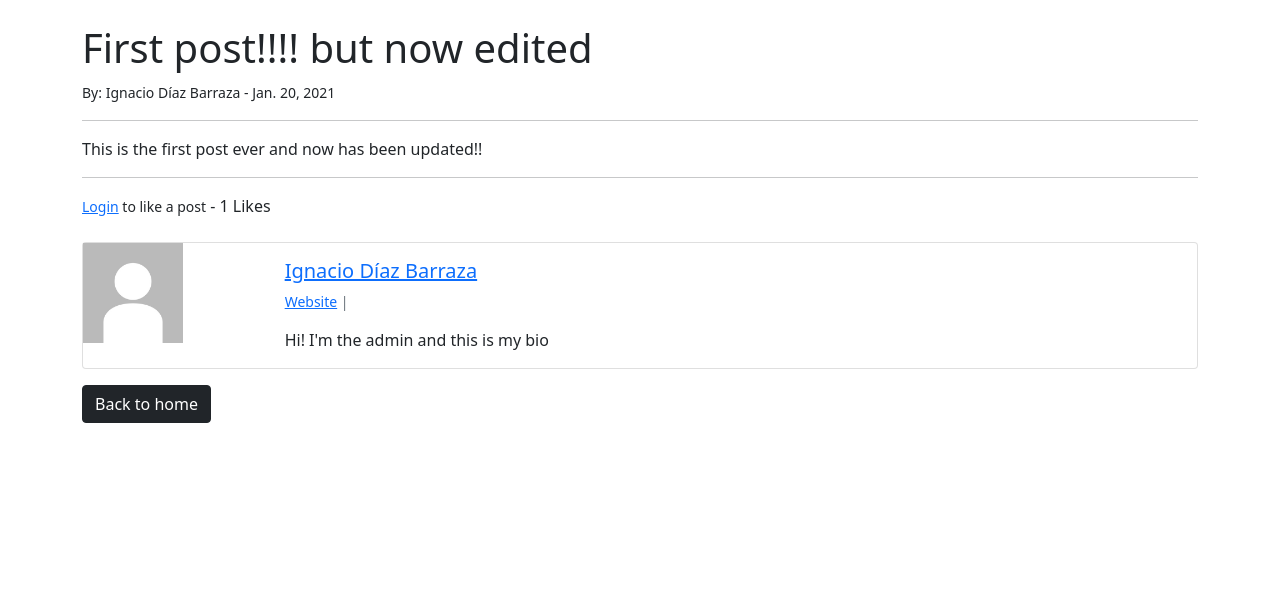
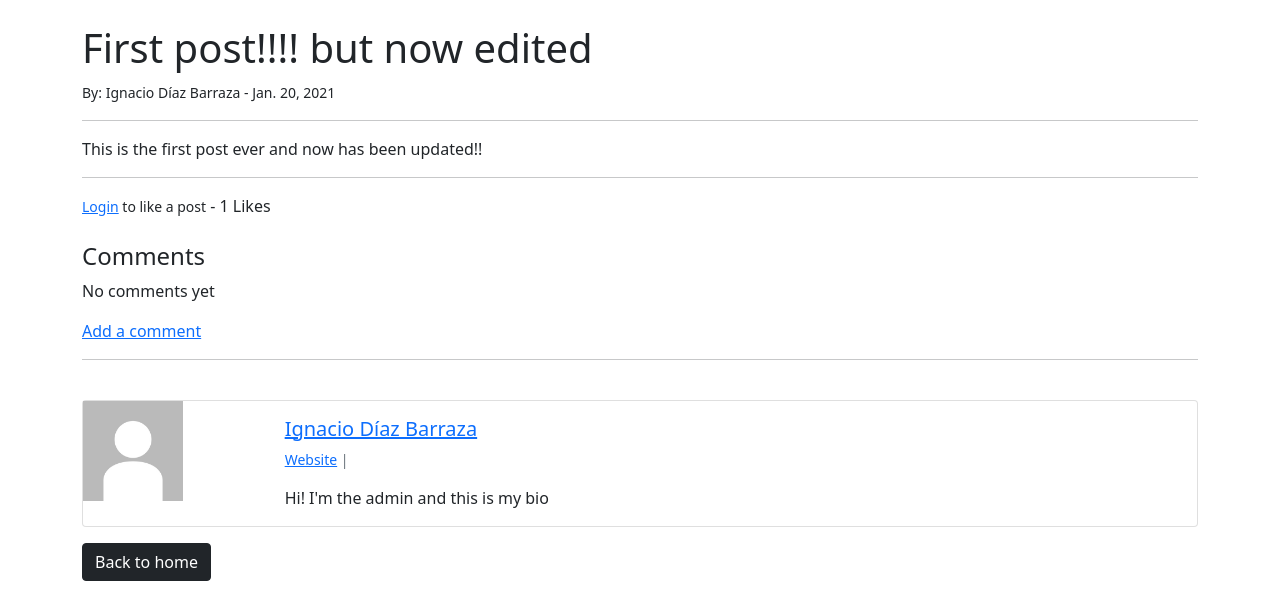
Before and after one commit to icodesx/myblog, a Django app: page /article/1 in a window 1280 px wide. Shown: the part 56-656 px from the top of the page. Run offline with Django 3.2, Linux system fonts and the light colour scheme; data comes from the database, SQL or seed files in the repository; both versions use the stored data as it was after the commit; some libraries are stand-ins or nearby versions.

Commit message:
added blog comment section

```diff
--- a/mywebsite/blogapp/admin.py
+++ b/mywebsite/blogapp/admin.py
@@ -1,7 +1,8 @@
 from django.contrib import admin
-from .models import Post, Category, Profile
+from .models import Post, Category, Profile, Comment
 
 # Register your models here.
 admin.site.register(Post)
 admin.site.register(Category)
 admin.site.register(Profile)
+admin.site.register(Comment)
--- a/mywebsite/blogapp/models.py
+++ b/mywebsite/blogapp/models.py
@@ -56,3 +56,14 @@ class Post(models.Model):
 
     def get_absolute_url(self):
         return reverse('index')
+
+
+class Comment(models.Model):
+    post = models.ForeignKey(
+        Post, on_delete=models.CASCADE, related_name='comments')
+    name = models.CharField(max_length=64)
+    body = models.TextField()
+    date_added = models.DateTimeField(auto_now_add=True)
+
+    def __str__(self):
+        return '%s - %s' % (self.post.title, self.name)
--- a/mywebsite/blogapp/templates/post.html
+++ b/mywebsite/blogapp/templates/post.html
@@ -47,6 +47,23 @@
 
 <br>
 
+  <h4>Comments</h4>
+
+  {% if not post.comments.all %}
+    <p>No comments yet</p>
+    <p><a href="">Add a comment</a></p>
+  {% else %}
+    {% for comment in post.comments.all %}
+      <strong>{{ comment.name }} - {{ comment.date_added }}</strong>
+      <br>
+      {{ comment.body }}
+      <br>
+      <br>
+    {% endfor %}
+  {% endif %}
+<hr>
+<br>
+
 <div class="card mb-3">
     <div class="row g-0">
         <div class="col-md-2">
--- a/mywebsite/users/views.py
+++ b/mywebsite/users/views.py
@@ -7,7 +7,6 @@ from .forms import SignUpForm, EditProfileForm, PasswordChangingForm
 from django.contrib.auth.views import PasswordChangeView
 from django.views.generic import DetailView, UpdateView, CreateView
 from blogapp.models import Profile
-from django.urls import reverse
 from .forms import ProfilePageForm
 
 # Create your views here.
```
Also changed, not shown: mywebsite/blogapp/migrations/0012_comment.py (added), mywebsite/db.sqlite3.
